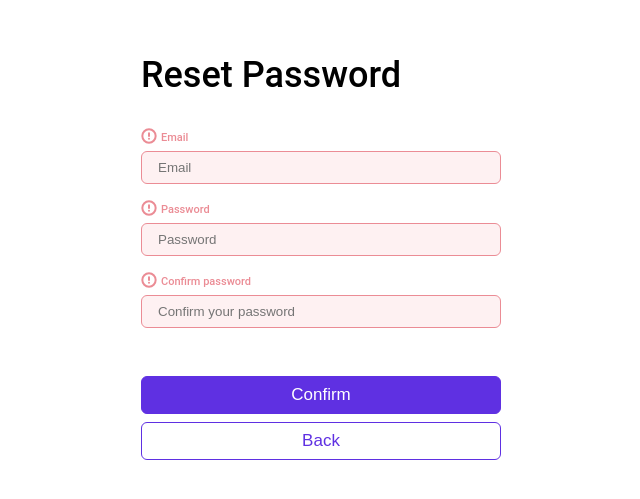
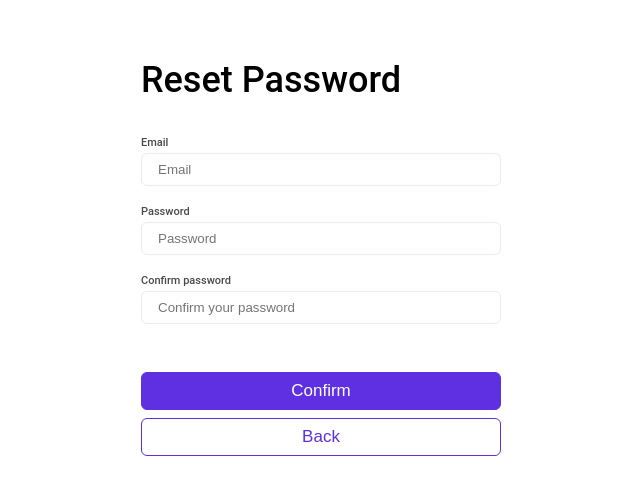
Before and after one commit to Thomasevano/design-system-hetic, a Vue app: page /reset in a window 1280 px wide. Shown: the part 143-642 px from the top of the page, without its empty margins (319-959 px from the left). Built offline with nearby package versions, Linux system fonts and the light colour scheme.

Commit message:
refacto(formValidation): Better form validation

```diff
--- a/package.json
+++ b/package.json
@@ -11,7 +11,8 @@
   "dependencies": {
     "vee-validate": "^4.4.0-alpha.2",
     "vue": "^3.0.5",
-    "vue-router": "^4.0.8"
+    "vue-router": "^4.0.8",
+    "yup": "^0.32.9"
   },
   "devDependencies": {
     "@babel/core": "^7.14.2",
--- a/src/components/TextField/TextField.vue
+++ b/src/components/TextField/TextField.vue
@@ -1,28 +1,22 @@
 <template>
-  <div :class="classes">
+  <div class="text-field" :class="{ error: !!errorMessage, validated: meta.valid, disabled: disabled}">
     <div class="input-group">
       <div class="label-group">
-        <span v-if="inputState == 'error'"><img src="../../assets/icon-danger.svg" alt=""></span>
-        <span v-if="inputState == 'validated'"><img src="../../assets/icon-check.svg" alt=""></span>
+        <span v-if="errorMessage"><img src="../../assets/icon-danger.svg" alt=""></span>
+        <span v-if="meta.valid"><img src="../../assets/icon-check.svg" alt=""></span>
         <label>{{ label }}</label>
-        <ErrorMessage v-if="inputState == 'error'" class="msg-feedback" :name="name" />
+        <p v-show="errorMessage" class="msg-feedback" :name="name">: {{ errorMessage }}</p>
       </div>
-      <Field :name="name" :placeholder="placeholder" :type="type" :rules="validationRules" />
+      <input :name="name" :placeholder="placeholder" :type="type" :value="inputValue" @input="handleChange" @blur="handleBlur" />
     </div>
   </div>
 </template>
 
 <script>
-import { Field, ErrorMessage } from 'vee-validate';
-import { reactive, computed } from 'vue';
+import { useField } from 'vee-validate';
 
 export default {
   name: 'TextField',
-
-  components: {
-    Field,
-    ErrorMessage,
-  },
 
   props: {
     label: {
@@ -43,26 +37,28 @@ export default {
       type: Boolean,
       required: false,
     },
-    inputState: {
+    value: {
       type: String,
-      validator: function (value) {
-        return ['validated', 'error'].indexOf(value) !== -1;
-      },
-    },
-    validationRules: {
-      type: Function,
+      default: "",
     }
   },
 
   setup(props) {
-    props = reactive(props);
+    const {
+      value: inputValue,
+      errorMessage,
+      handleBlur,
+      handleChange,
+      meta,
+    } = useField(props.name, undefined, {
+      initialValue: props.value,
+    });
     return {
-      classes: computed(() => ({
-        'text-field': true,
-        'text-field--disabled': props.disabled,
-        'text-field--validated': props.inputState === "validated",
-        'text-field--error': props.inputState === "error"
-      })),
+      handleChange,
+      handleBlur,
+      errorMessage,
+      inputValue,
+      meta,
     }
   },
 
--- a/src/components/TextField/textfield.scss
+++ b/src/components/TextField/textfield.scss
@@ -28,7 +28,7 @@
   }
 }
 
-.text-field--disabled {
+.text-field.disabled {
   color: $btn-disabled;
   input {
     color: $placeholder-color-disabled;
@@ -39,7 +39,7 @@
   }
 }
 
-.text-field--validated {
+.text-field.validated {
   color: $primary-validation-color;
   input {
     background-color: $secondary-color;
@@ -49,7 +49,7 @@
   }
 }
 
-.text-field--error {
+.text-field.error {
   color: $primary-error-color;
   input {
     background-color: $secondary-error-color;
--- a/src/pages/Login.vue
+++ b/src/pages/Login.vue
@@ -1,10 +1,10 @@
 <template>
   <div class="form-page">
     <h1 class="title">Se connecter</h1>
-    <Form class="login-form" @submit="onSubmit">
+    <Form class="login-form" @submit="onSubmit" :validation-schema="loginSchema">
       <FormCTA message="Not signed up ?" linkText="Register" linkUrl="/register" />
-      <TextField label="Email" placeholder="Email" name="email" type="email" :inputState="emailState" :validationRules="validateEmail"/>
-      <TextField label="Password" placeholder="Password" name="password" type="password" :inputState="passwordState" :validationRules="validatePassword"/>
+      <TextField label="Email" placeholder="Email" name="email" type="email"/>
+      <TextField label="Password" placeholder="Password" name="password" type="password"/>
       <LinkButton text="Reset password" linkUrl="/reset"/>
       <Button text="Login" typeButton="primary" />
     </Form>
@@ -18,10 +18,10 @@ import TextField from "../components/TextField/TextField.vue";
 import FormCTA from "../components/FormCTA/FormCTA.vue";
 import LinkButton from "../components/LinkButton/LinkButton.vue"
 import { Form } from 'vee-validate';
+import * as Yup from "yup";
 
 export default {
   name: "Login",
-
   components: {
     Button,
     TextField,
@@ -30,48 +30,20 @@ export default {
     LinkButton,
   },
 
-  data() {
-    let emailState;
-    let passwordState;
+  setup() {
+    function onSubmit(values) {
+      alert(JSON.stringify(values, null, 2));
+    }
+
+  const loginSchema = Yup.object().shape({
+      email: Yup.string().email().required(),
+      password: Yup.string().min(6).required(),
+    });
 
     return {
-      emailState,
-      passwordState,
-    }
-  },
-
-  methods: {
-    onSubmit(values) {
-      alert(values);
-    },
-    validateEmail(value) {
-      if (!value) {
-        this.emailState = 'error';
-        return `: This field is required`;
-      }
-
-      if (!/^[A-Z0-9._%+-]+@[A-Z0-9.-]+\.[A-Z]{2,4}$/i.test(value)) {
-        this.emailState = 'error';
-        return ': This field must be a valid email';
-      }
-
-      this.emailState = 'validated'
-      return true;
-    },
-    validatePassword(value) {
-      if (!value) {
-        this.passwordState = 'error';
-        return ': This field is required';
-      }
-
-      if(!/^(?=.*?[A-Z])(?=.*?[a-z])(?=.*?[0-9])(?=.*?[#?!@$ %^&*-]).{8,}$/i.test(value)) {
-        this.passwordState = 'error';
-        return ': This field must be a valid password';
-      }
-
-      this.emailState = 'validated'
-      return true;
-    }
-  },
+      onSubmit,
+      loginSchema,
+    };
+  }
 };
 </script>
--- a/src/pages/Register.vue
+++ b/src/pages/Register.vue
@@ -1,11 +1,11 @@
 <template>
   <div class="form-page">
     <h1 class="title">S'inscrire</h1>
-    <Form class="register-form" @submit="onSubmit">
+    <Form class="register-form" @submit="onSubmit" :validation-schema="registerSchema">
       <FormCTA message="Already got an account ?" linkText="Sign in" linkUrl="/login" />
-      <TextField label="Email" placeholder="Email" name="email" type="email" :inputState="emailState" :validationRules="validateEmail"/>
-      <TextField label="Password" placeholder="Password" name="password" type="password" :inputState="passwordState" :validationRules="validatePassword"/>
-      <TextField label="Confirm password" placeholder="Confirm your password" name="confirmPassword" type="password" :inputState="confirmPasswordState" :validationRules="validateConfirmPassword"/>
+      <TextField label="Email" placeholder="Email" name="email" type="email"/>
+      <TextField label="Password" placeholder="Password" name="password" type="password"/>
+      <TextField label="Confirm password" placeholder="Confirm your password" name="confirmPassword" type="password"/>
       <Button text="Create your account" typeButton="primary" />
     </Form>
   </div>
@@ -17,6 +17,7 @@ import Button from "../components/Button/Button.vue";
 import TextField from "../components/TextField/TextField.vue";
 import FormCTA from "../components/FormCTA/FormCTA.vue";
 import { Form } from 'vee-validate';
+import * as Yup from "yup";
 
 export default {
   name: "Register",
@@ -28,64 +29,21 @@ export default {
     Form,
   },
 
-  data() {
-    let emailState;
-    let passwordState;
-    let confirmPasswordState;
+  setup() {
+    function onSubmit(values) {
+      alert(JSON.stringify(values, null, 2));
+    }
+
+  const registerSchema = Yup.object().shape({
+      email: Yup.string().email().required(),
+      password: Yup.string().matches(/^(?=.*?[A-Z])(?=.*?[a-z])(?=.*?[0-9])(?=.*?[#?!@$ %^&*-]).{8,}$/, "Password must be at least 8 characters and contains uppercase, lowercase and special character").required(),
+      confirmPassword: Yup.string().required().oneOf([Yup.ref("password")], "Passwords do not match")
+    });
 
     return {
-      emailState,
-      passwordState,
-      confirmPasswordState,
-    }
-  },
-
-  methods: {
-    onSubmit(values) {
-      alert(values);
-    },
-    validateEmail(value) {
-      if (!value) {
-        this.emailState = 'error';
-        return `: This field is required`;
-      }
-
-      if (!/^[A-Z0-9._%+-]+@[A-Z0-9.-]+\.[A-Z]{2,4}$/i.test(value)) {
-        this.emailState = 'error';
-        return ': This field must be a valid email';
-      }
-
-      this.emailState = 'validated'
-      return true;
-    },
-    validatePassword(value) {
-      if (!value) {
-        this.passwordState = 'error';
-        return ': This field is required';
-      }
-
-      if(!/^(?=.*?[A-Z])(?=.*?[a-z])(?=.*?[0-9])(?=.*?[#?!@$ %^&*-]).{8,}$/i.test(value)) {
-        this.passwordState = 'error';
-        return ': This field must be a valid password';
-      }
-
-      this.passwordState = 'validated'
-      return true;
-    },
-    validateConfirmPassword(value) {
-      if (!value) {
-        this.confirmPasswordState = 'error';
-        return ': This field is required';
-      }
-
-      if(!/^(?=.*?[A-Z])(?=.*?[a-z])(?=.*?[0-9])(?=.*?[#?!@$ %^&*-]).{8,}$/i.test(value)) {
-        this.confirmPasswordState = 'error';
-        return ': This field must be a valid password';
-      }
-
-      this.confirmPasswordState = 'validated'
-      return true;
-    }
-  },
+      onSubmit,
+      registerSchema,
+    };
+  }
 };
 </script>
--- a/src/pages/ResetPassword.vue
+++ b/src/pages/ResetPassword.vue
@@ -1,10 +1,10 @@
 <template>
   <div class="form-page">
     <h1 class="title">Reset Password</h1>
-    <Form class="reset-password-form" @submit="onSubmit">
-      <TextField label="Email" placeholder="Email" name="email" type="email" :inputState="emailState" :validationRules="validateEmail"/>
-      <TextField label="Password" placeholder="Password" name="password" type="password" :inputState="passwordState" :validationRules="validatePassword"/>
-      <TextField label="Confirm password" placeholder="Confirm your password" name="confirmPassword" type="password" :inputState="confirmPasswordState" :validationRules="validateConfirmPassword"/>
+    <Form class="reset-password-form" @submit="onSubmit" :validation-schema="resetPasswordSchema">
+      <TextField label="Email" placeholder="Email" name="email" type="email"/>
+      <TextField label="Password" placeholder="Password" name="password" type="password"/>
+      <TextField label="Confirm password" placeholder="Confirm your password" name="confirmPassword" type="password"/>
       <Button text="Confirm" typeButton="primary" />
       <Button text="Back" typeButton="secondary" />
     </Form>
@@ -16,6 +16,7 @@ import '../styles/main.scss';
 import Button from "../components/Button/Button.vue";
 import TextField from "../components/TextField/TextField.vue";
 import { Form } from 'vee-validate';
+import * as Yup from "yup";
 
 export default {
   name: "ResetPassword",
@@ -26,64 +27,21 @@ export default {
     Form,
   },
 
-  data() {
-    let emailState;
-    let passwordState;
-    let confirmPasswordState;
+  setup() {
+    function onSubmit(values) {
+      alert(JSON.stringify(values, null, 2));
+    }
+
+  const resetPasswordSchema = Yup.object().shape({
+      email: Yup.string().email().required(),
+      password: Yup.string().matches(/^(?=.*?[A-Z])(?=.*?[a-z])(?=.*?[0-9])(?=.*?[#?!@$ %^&*-]).{8,}$/, "Password must be at least 8 characters and contains uppercase, lowercase and special character").required(),
+      confirmPassword: Yup.string().required().oneOf([Yup.ref("password")], "Passwords do not match")
+    });
 
     return {
-      emailState,
-      passwordState,
-      confirmPasswordState,
-    }
-  },
-
-  methods: {
-    onSubmit(values) {
-      alert(values);
-    },
-    validateEmail(value) {
-      if (!value) {
-        this.emailState = 'error';
-        return `: This field is required`;
-      }
-
-      if (!/^[A-Z0-9._%+-]+@[A-Z0-9.-]+\.[A-Z]{2,4}$/i.test(value)) {
-        this.emailState = 'error';
-        return ': This field must be a valid email';
-      }
-
-      this.emailState = 'validated'
-      return true;
-    },
-    validatePassword(value) {
-      if (!value) {
-        this.passwordState = 'error';
-        return ': This field is required';
-      }
-
-      if(!/^(?=.*?[A-Z])(?=.*?[a-z])(?=.*?[0-9])(?=.*?[#?!@$ %^&*-]).{8,}$/i.test(value)) {
-        this.passwordState = 'error';
-        return ': This field must be a valid password';
-      }
-
-      this.passwordState = 'validated'
-      return true;
-    },
-    validateConfirmPassword(value) {
-      if (!value) {
-        this.confirmPasswordState = 'error';
-        return ': This field is required';
-      }
-
-      if(!/^(?=.*?[A-Z])(?=.*?[a-z])(?=.*?[0-9])(?=.*?[#?!@$ %^&*-]).{8,}$/i.test(value)) {
-        this.confirmPasswordState = 'error';
-        return ': This field must be a valid password';
-      }
-
-      this.confirmPasswordState = 'validated'
-      return true;
-    }
-  },
+      onSubmit,
+      resetPasswordSchema,
+    };
+  }
 };
 </script>
```
Also changed, not shown: 1 other file (tests, documents, lock files or other folders).
